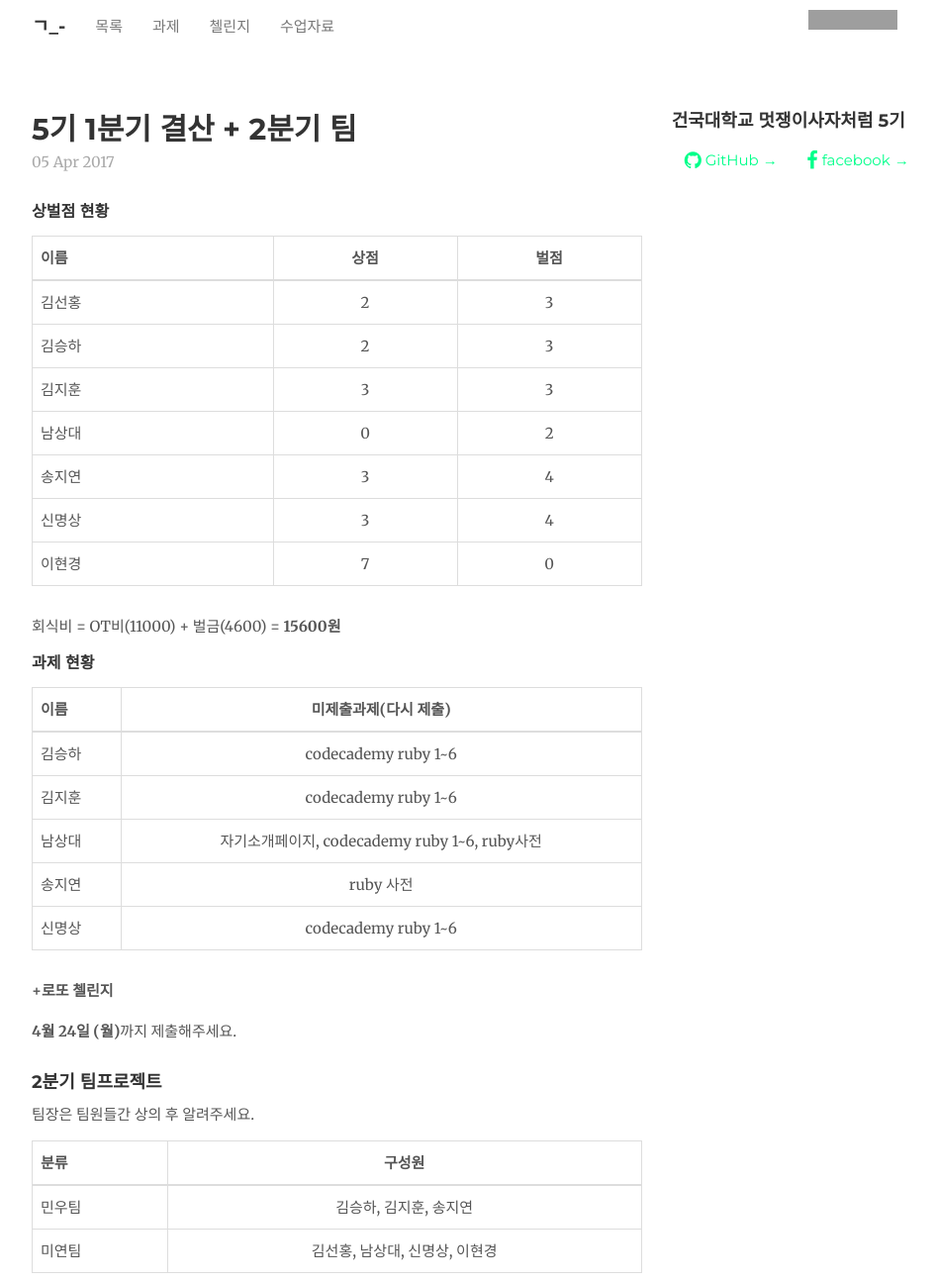
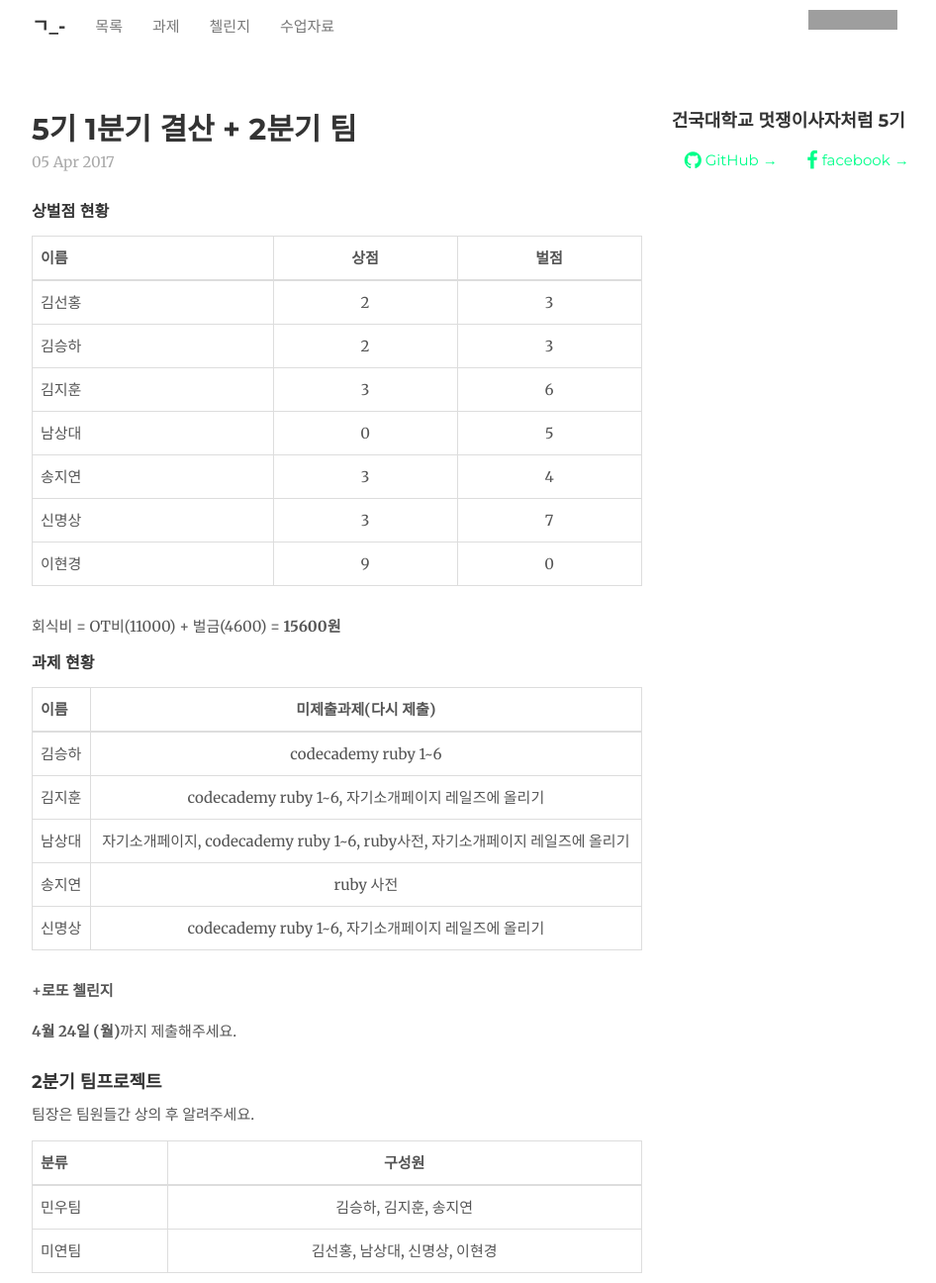
Before and after one commit to likelionkonkuk/likelionkonkuk_before_github, a Jekyll site: the page built from _posts/2017-04-05-notice-5th_first_quater.md, in a window 1280 px wide and 1400 px high, cut to the strip 104-1400 px from the top of the window. Shown: the whole strip at 99% size, without its empty margins (138-1084 px from the left). Built offline with Jekyll 4.4.1, drawn with Linux system fonts in a browser that asks for light colours; nearby versions of some CDN libraries; comment, search, counter and statistics services are not loaded; grey boxes are pictures that could not be loaded.

Commit message:
1분기 결산 업데이트

```diff
--- a/_posts/2017-04-05-notice-5th_first_quater.md
+++ b/_posts/2017-04-05-notice-5th_first_quater.md
@@ -12,11 +12,11 @@ author: "건대멋사"
 | :----- | :-----------: | :-----------: |
 |김선홍|2|3|
 |김승하|2|3|
-|김지훈|3|3|
-|남상대|0|2|
+|김지훈|3|6|
+|남상대|0|5|
 |송지연|3|4|
-|신명상|3|4|
-|이현경|7|0|
+|신명상|3|7|
+|이현경|9|0|
 
 회식비 = OT비(11000) + 벌금(4600) = **15600원**
 
@@ -27,10 +27,10 @@ author: "건대멋사"
 | 	이름	| 미제출과제(다시 제출)  |
 | :----- | :-----------: |
 |김승하|codecademy ruby 1~6|
-|김지훈|codecademy ruby 1~6|
-|남상대|자기소개페이지, codecademy ruby 1~6, ruby사전|
+|김지훈|codecademy ruby 1~6, 자기소개페이지 레일즈에 올리기|
+|남상대|자기소개페이지, codecademy ruby 1~6, ruby사전, 자기소개페이지 레일즈에 올리기|
 |송지연|ruby 사전|
-|신명상|codecademy ruby 1~6|
+|신명상|codecademy ruby 1~6, 자기소개페이지 레일즈에 올리기|
 
 **+로또 첼린지**
 
```
